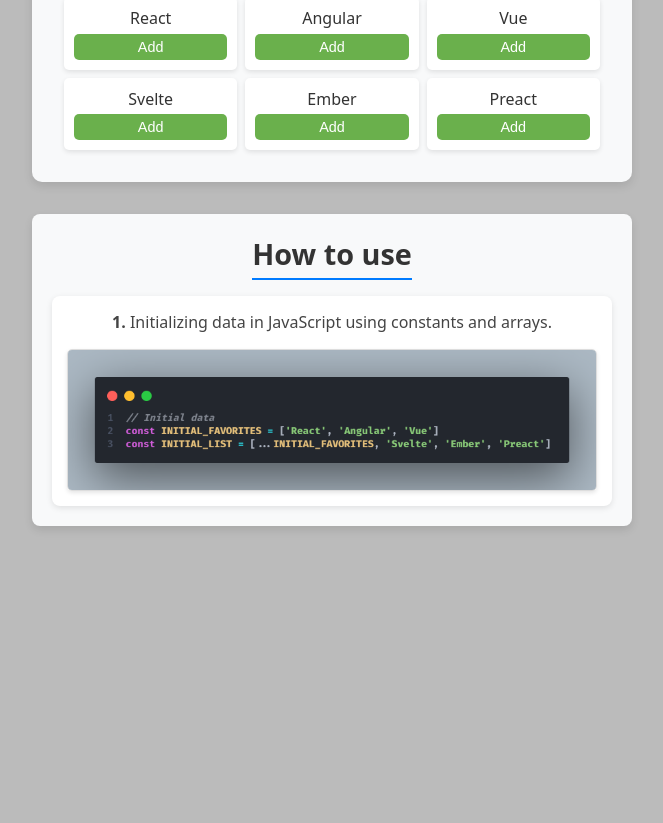
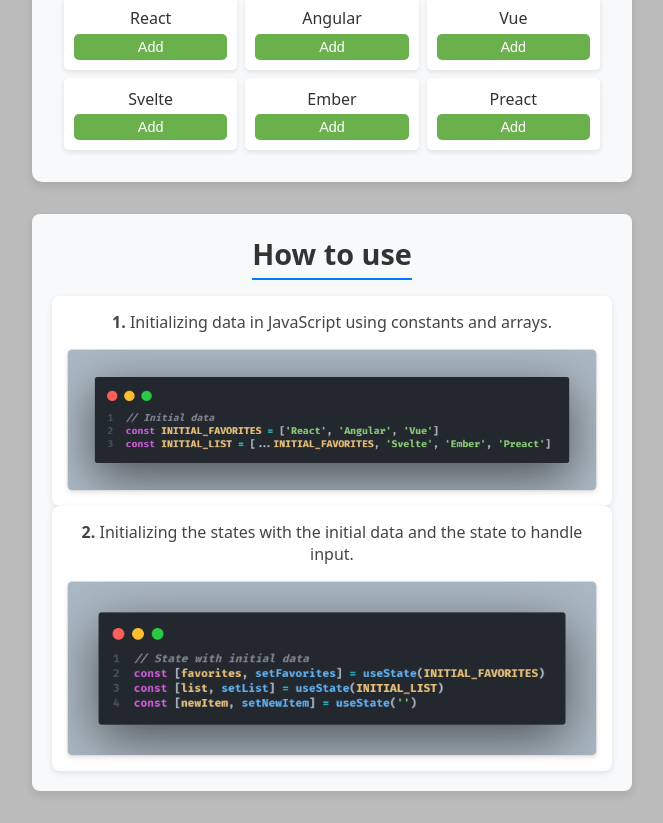
Before and after one commit to Espadv69/useState-Intermediate, a React (Vite) app in the folder DynamicFavorites/: page / in a window 1280 px wide. Shown: the part 512-1335 px from the top of the page, without its empty margins (308-971 px from the left). Before the commit the page ends 1070 px from the top, so only its background shows below. Built offline with nearby package versions, Linux system fonts and the light colour scheme; the HTML template or start-up script is replaced by a standard one.

Commit message:
Add second step to Explanation component with initialization details

```diff
--- a/DynamicFavorites/src/components/Explanation/Explanation.jsx
+++ b/DynamicFavorites/src/components/Explanation/Explanation.jsx
@@ -12,6 +12,13 @@
           imgUrl="/images/initialData.png"
           imgAlt="Code snippet with initial data"
         />
+
+        <LiExplanation
+          stepNumber={2}
+          description="Initializing the states with the initial data and the state to handle input."
+          imgUrl="/images/initHooks.png"
+          imgAlt="Code snippet with useState and initial data"
+        />
       </ul>
     </section>
   )
```
